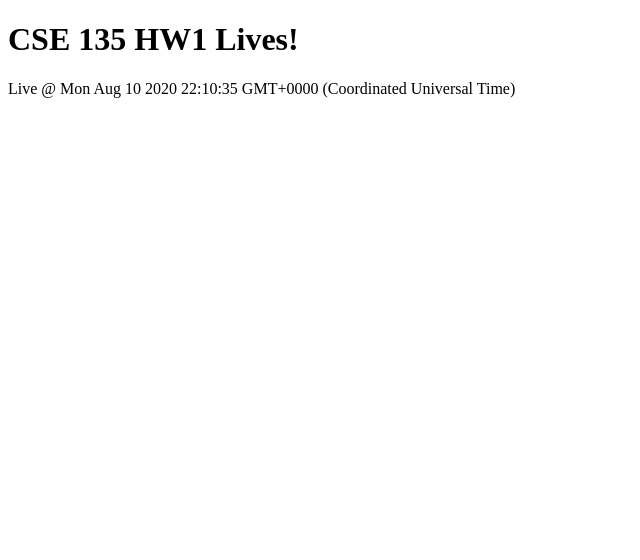
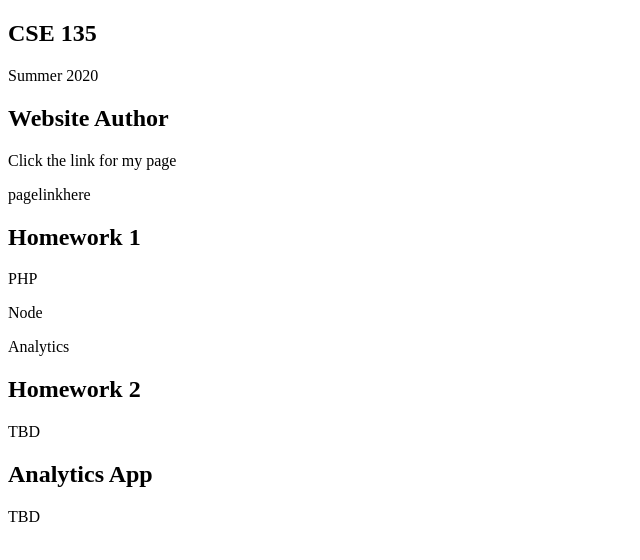
Before and after one commit to DanielGao98/dannygao.site, a plain HTML site: page dannygao.site/public_html/index.html in a window 1280 px wide. Shown: the whole page, without its empty margins (0-640 px from the left). Drawn offline with Linux system fonts and the light colour scheme.

Commit message:
home page skeleton

```diff
--- a/dannygao.site/public_html/index.html
+++ b/dannygao.site/public_html/index.html
@@ -1,18 +1,30 @@
 <!DOCTYPE html>
 <html lang="en">
 
-<head>
-    <meta charset="UTF-8" />
-    <meta name="viewport" content="width=device-width, initial-scale=1.0" />
-    <title>CSE 135 HW Lives!</title>
-</head>
-
-<body>
-    <h1>CSE 135 HW1 Lives!</h1>
-    <script>
-        document.write(`Live @ ${new Date()}`);
-    </script>
-
-</body>
+<article>
+    <header>
+        <h1>CSE 135</h1>
+        <p>Summer 2020</p>
+    </header>
+</article>
+<article>
+    <h2>Website Author</h2>
+    <p>Click the link for my page</p>
+    <p>pagelinkhere</p>
+</article>
+<article>
+    <h2>Homework 1</h2>
+    <p>PHP</p>
+    <p>Node</p>
+    <p>Analytics</p>
+</article>
+<article>
+    <h2>Homework 2</h2>
+    <p>TBD</p>
+</article>
+<article>
+    <h2>Analytics App</h2>
+    <p>TBD</p>
+</article>
 
 </html>
```
